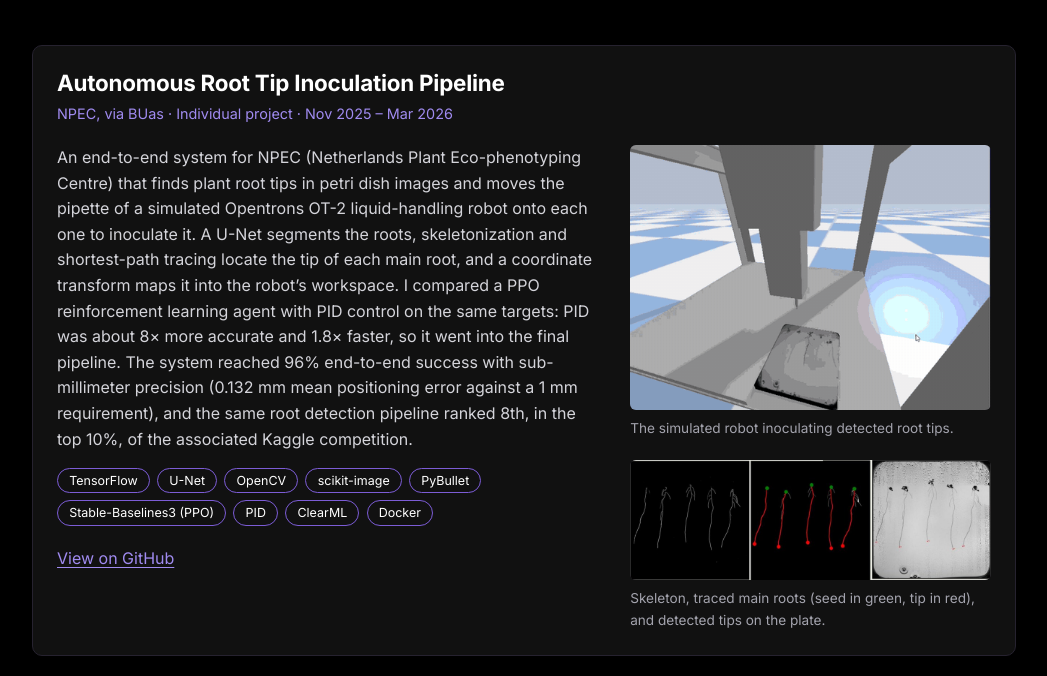
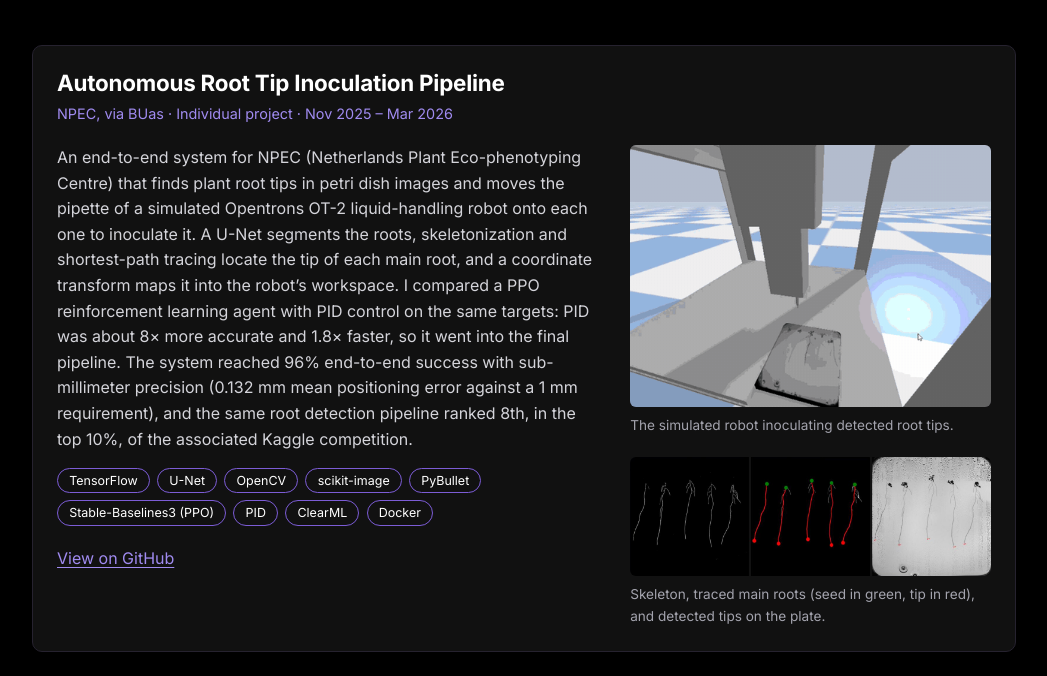
Before and after one commit to yuliiamedun/yuliiamedun.github.io, a plain HTML site: page projects.html in a window 1280 px wide. Shown: the part 251-927 px from the top of the page, without its empty margins (116-1163 px from the left). Drawn offline with Linux system fonts and the light colour scheme.

Commit message:
projects update

```diff
--- a/projects.html
+++ b/projects.html
@@ -43,11 +43,11 @@
             </div>
           <div class="project-media">
             <figure class="project-figure">
-              <img src="assets/projects/inoculation-demo.gif" alt="Simulated OT-2 robot moving its pipette to each detected root tip on a petri dish and dispensing a drop" width="480" height="353" loading="lazy">
+              <img src="assets/projects/inoculation-demo-v2.gif" alt="Simulated OT-2 robot moving its pipette to each detected root tip on a petri dish and dispensing a drop" width="480" height="349" loading="lazy">
               <figcaption>The simulated robot inoculating detected root tips.</figcaption>
             </figure>
             <figure class="project-figure">
-              <a class="zoom" href="assets/projects/root-segmentation.jpg" title="Open full size"><img src="assets/projects/root-segmentation.jpg" alt="Three panels: the skeletonized root mask, the traced main root of each plant from seed (green) to tip (red), and the detected tips marked on the original plate image" width="1000" height="332" loading="lazy"></a>
+              <a class="zoom" href="assets/projects/root-segmentation-v2.jpg" title="Open full size"><img src="assets/projects/root-segmentation-v2.jpg" alt="Three panels: the skeletonized root mask, the traced main root of each plant from seed (green) to tip (red), and the detected tips marked on the original plate image" width="1216" height="400" loading="lazy"></a>
               <figcaption>Skeleton, traced main roots (seed in green, tip in red), and detected tips on the plate.</figcaption>
             </figure>
           </div>
```
Also changed, not shown: assets/projects/inoculation-demo-v2.gif (added), assets/projects/root-segmentation-v2.jpg (added).
